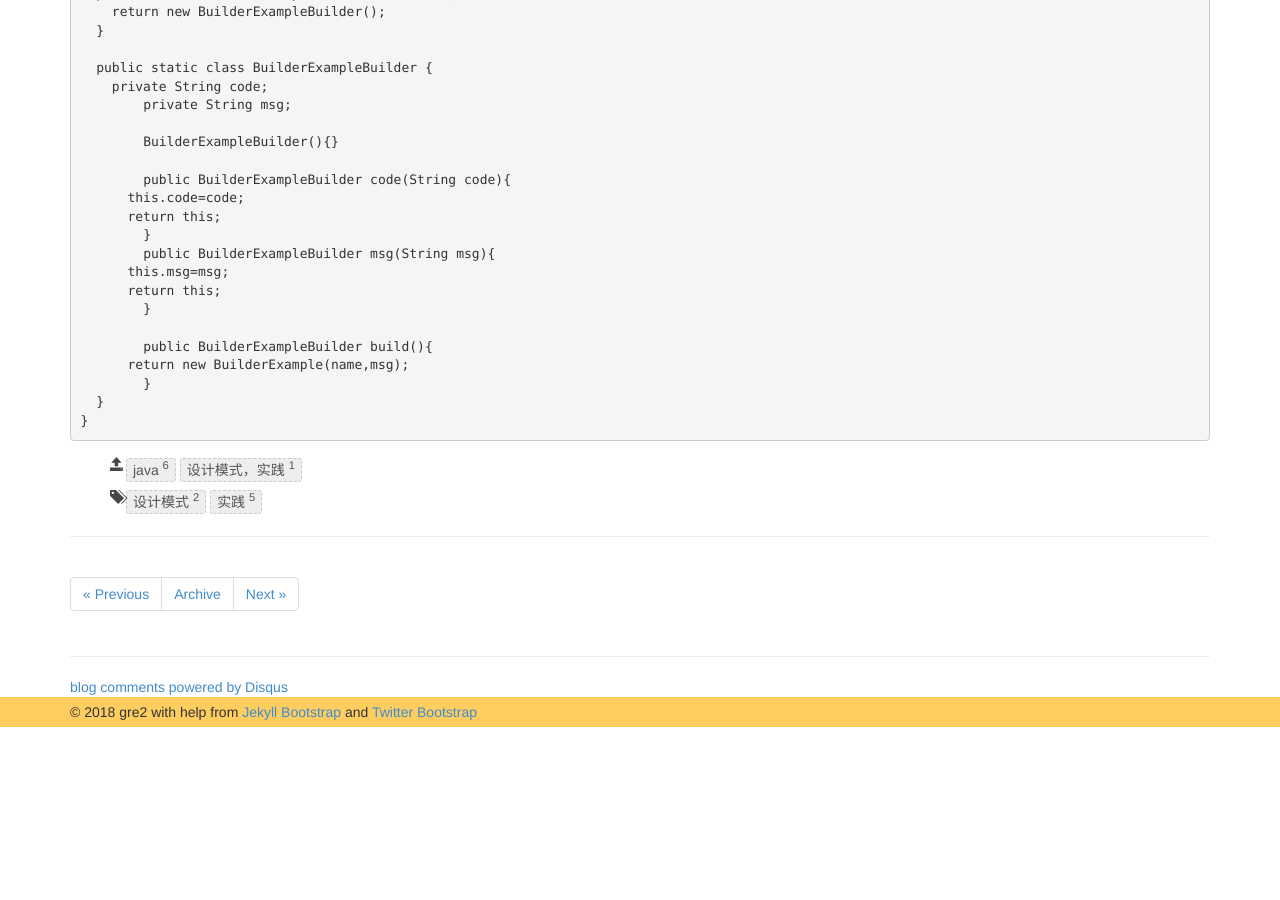
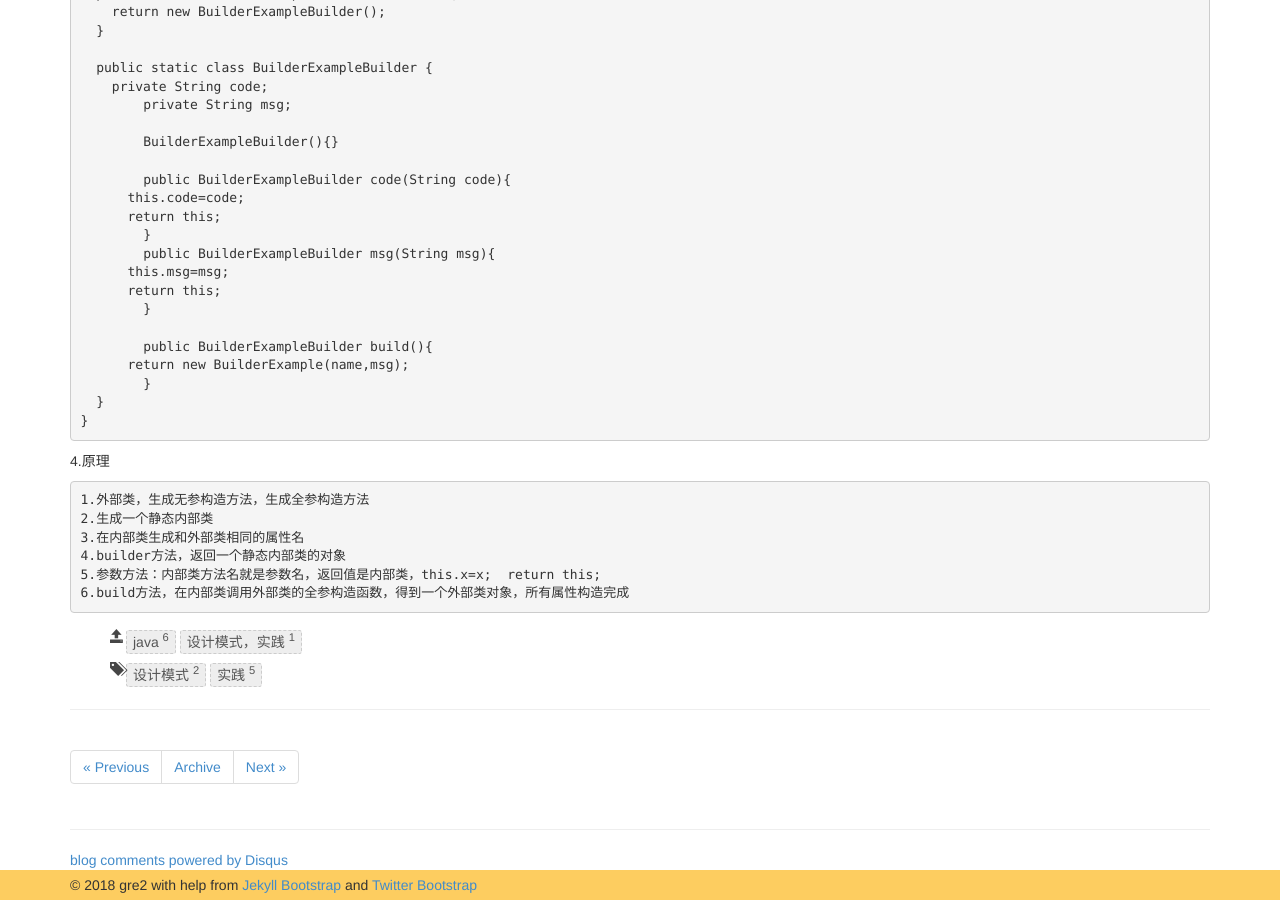
Before and after one commit to gre2/gre2.github.com, a Jekyll site: the page built from _posts/2018-05-02-设计模式-创造者模式缩写复杂对象构建过程.md, in a window 1280 px wide and 900 px high, scrolled down 783 px. Built offline with Jekyll 4.4.1, drawn with Linux system fonts in a browser that asks for light colours; nearby versions of some CDN libraries; comment, search, counter and statistics services are not loaded; before the commit the page ends 1510 px from its top, so only the background shows below that.

Commit message:
update builder article

````diff
--- a/_posts/2018-05-02-设计模式-创造者模式缩写复杂对象构建过程.md
+++ b/_posts/2018-05-02-设计模式-创造者模式缩写复杂对象构建过程.md
@@ -67,3 +67,14 @@ class BuilderExample{
   }
 }
 ```
+
+4.原理
+
+```
+1.外部类，生成无参构造方法，生成全参构造方法
+2.生成一个静态内部类
+3.在内部类生成和外部类相同的属性名
+4.builder方法，返回一个静态内部类的对象
+5.参数方法：内部类方法名就是参数名，返回值是内部类，this.x=x;  return this;
+6.build方法，在内部类调用外部类的全参构造函数，得到一个外部类对象，所有属性构造完成
+```
````
